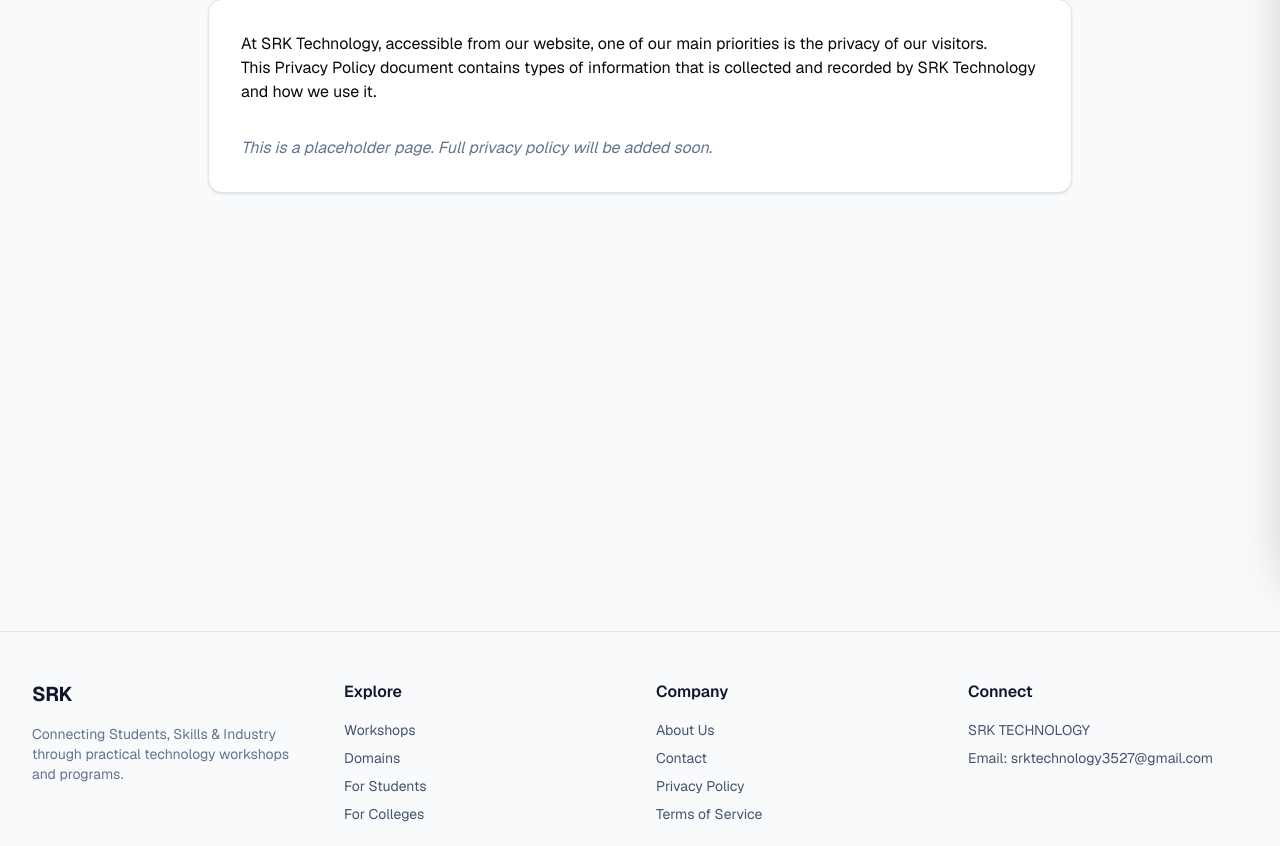
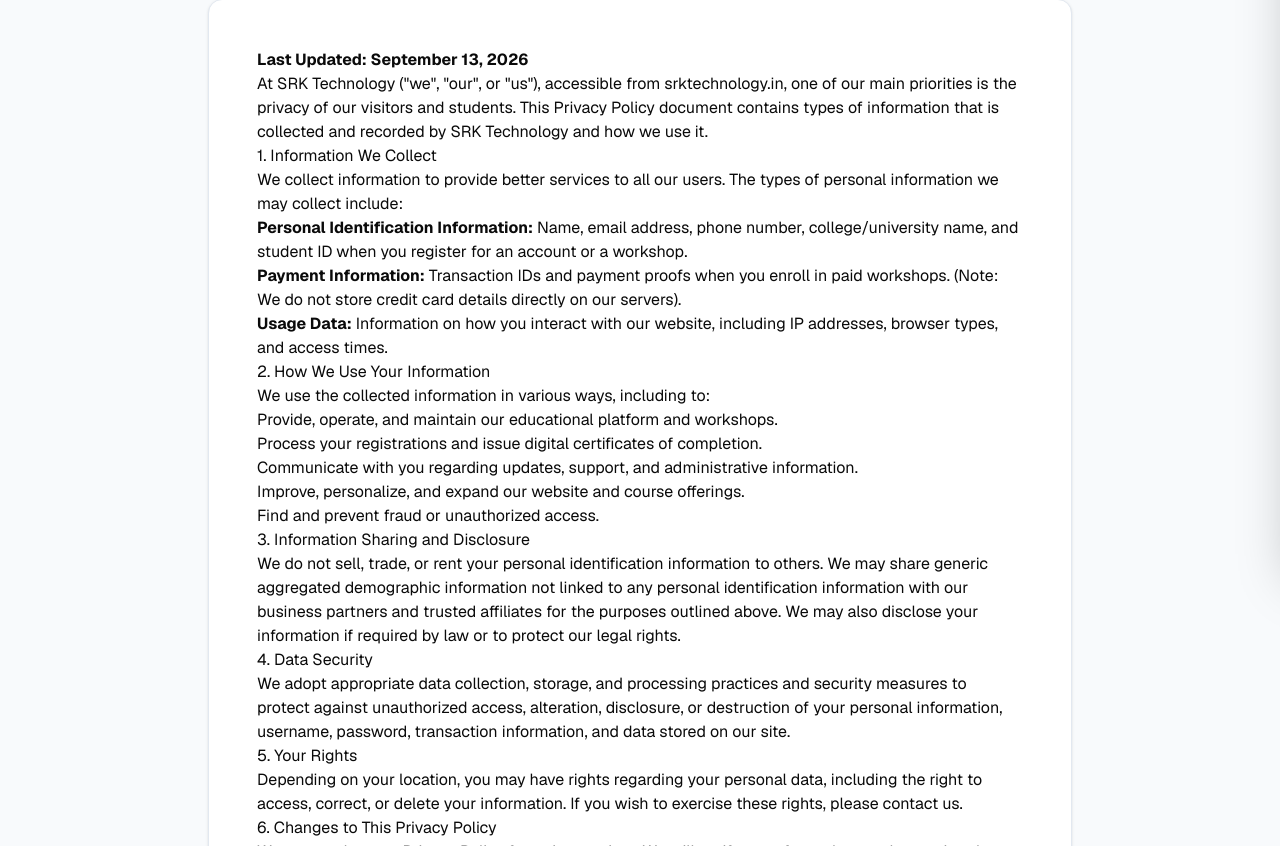
Before and after one commit to ShivaGanesh1080-ops/SRK_Technology, a Next.js app: page /privacy in a window 1280 px wide. Shown: the part 234-1080 px from the top of the page. Built offline with nearby package versions, Linux system fonts and the light colour scheme; no server answers.

Commit message:
feat: add full privacy policy and terms of service pages

```diff
--- a/src/app/privacy/page.tsx
+++ b/src/app/privacy/page.tsx
@@ -3,10 +3,43 @@
     <div className="min-h-screen py-24 bg-slate-50">
       <div className="max-w-4xl mx-auto px-4">
         <h1 className="text-4xl font-bold mb-8 text-slate-900">Privacy Policy</h1>
-        <div className="prose prose-slate max-w-none bg-white p-8 rounded-xl shadow-sm border border-slate-200">
-          <p>At SRK Technology, accessible from our website, one of our main priorities is the privacy of our visitors.</p>
-          <p>This Privacy Policy document contains types of information that is collected and recorded by SRK Technology and how we use it.</p>
-          <p className="mt-8 text-slate-500 italic">This is a placeholder page. Full privacy policy will be added soon.</p>
+        <div className="prose prose-slate prose-lg max-w-none bg-white p-8 md:p-12 rounded-xl shadow-sm border border-slate-200">
+          <p><strong>Last Updated: September 13, 2026</strong></p>
+
+          <p>At SRK Technology ("we", "our", or "us"), accessible from srktechnology.in, one of our main priorities is the privacy of our visitors and students. This Privacy Policy document contains types of information that is collected and recorded by SRK Technology and how we use it.</p>
+
+          <h2>1. Information We Collect</h2>
+          <p>We collect information to provide better services to all our users. The types of personal information we may collect include:</p>
+          <ul>
+            <li><strong>Personal Identification Information:</strong> Name, email address, phone number, college/university name, and student ID when you register for an account or a workshop.</li>
+            <li><strong>Payment Information:</strong> Transaction IDs and payment proofs when you enroll in paid workshops. (Note: We do not store credit card details directly on our servers).</li>
+            <li><strong>Usage Data:</strong> Information on how you interact with our website, including IP addresses, browser types, and access times.</li>
+          </ul>
+
+          <h2>2. How We Use Your Information</h2>
+          <p>We use the collected information in various ways, including to:</p>
+          <ul>
+            <li>Provide, operate, and maintain our educational platform and workshops.</li>
+            <li>Process your registrations and issue digital certificates of completion.</li>
+            <li>Communicate with you regarding updates, support, and administrative information.</li>
+            <li>Improve, personalize, and expand our website and course offerings.</li>
+            <li>Find and prevent fraud or unauthorized access.</li>
+          </ul>
+
+          <h2>3. Information Sharing and Disclosure</h2>
+          <p>We do not sell, trade, or rent your personal identification information to others. We may share generic aggregated demographic information not linked to any personal identification information with our business partners and trusted affiliates for the purposes outlined above. We may also disclose your information if required by law or to protect our legal rights.</p>
+
+          <h2>4. Data Security</h2>
+          <p>We adopt appropriate data collection, storage, and processing practices and security measures to protect against unauthorized access, alteration, disclosure, or destruction of your personal information, username, password, transaction information, and data stored on our site.</p>
+
+          <h2>5. Your Rights</h2>
+          <p>Depending on your location, you may have rights regarding your personal data, including the right to access, correct, or delete your information. If you wish to exercise these rights, please contact us.</p>
+
+          <h2>6. Changes to This Privacy Policy</h2>
+          <p>We may update our Privacy Policy from time to time. We will notify you of any changes by posting the new Privacy Policy on this page. You are advised to review this Privacy Policy periodically for any changes.</p>
+
+          <h2>7. Contact Us</h2>
+          <p>If you have any questions or suggestions about our Privacy Policy, do not hesitate to contact us via our Contact Page or email us directly at support@srktechnology.in.</p>
         </div>
       </div>
     </div>
--- a/src/app/terms/page.tsx
+++ b/src/app/terms/page.tsx
@@ -3,10 +3,37 @@
     <div className="min-h-screen py-24 bg-slate-50">
       <div className="max-w-4xl mx-auto px-4">
         <h1 className="text-4xl font-bold mb-8 text-slate-900">Terms of Service</h1>
-        <div className="prose prose-slate max-w-none bg-white p-8 rounded-xl shadow-sm border border-slate-200">
-          <p>Welcome to SRK Technology.</p>
-          <p>These terms of service outline the rules and regulations for the use of our website and services.</p>
-          <p className="mt-8 text-slate-500 italic">This is a placeholder page. Full terms will be added soon.</p>
+        <div className="prose prose-slate prose-lg max-w-none bg-white p-8 md:p-12 rounded-xl shadow-sm border border-slate-200">
+          <p><strong>Last Updated: September 13, 2026</strong></p>
+
+          <p>Welcome to SRK Technology! These terms and conditions outline the rules and regulations for the use of our website and educational services, located at srktechnology.in.</p>
+
+          <p>By accessing this website and registering for our workshops, we assume you accept these terms and conditions. Do not continue to use SRK Technology if you do not agree to take all of the terms and conditions stated on this page.</p>
+
+          <h2>1. Educational Services</h2>
+          <p>SRK Technology provides online and offline technical workshops, bootcamps, and skill-development programs. By enrolling in a program, you agree to participate constructively and respect the intellectual property rights of the curriculum.</p>
+
+          <h2>2. Registrations and Payments</h2>
+          <ul>
+            <li><strong>Accuracy:</strong> You must provide accurate and complete information during the registration process, including valid college details if registering as a student.</li>
+            <li><strong>Fees:</strong> All workshop fees must be paid in full prior to the start of the program unless otherwise explicitly stated.</li>
+            <li><strong>Refunds:</strong> Payments made for workshops are generally non-refundable once the workshop has commenced. Refund requests submitted prior to the registration deadline will be evaluated on a case-by-case basis.</li>
+          </ul>
+
+          <h2>3. Certificates of Completion</h2>
+          <p>SRK Technology issues verifiable digital certificates upon successful completion of a program. "Successful completion" is determined at the sole discretion of the instructor based on attendance, participation, and project submissions. Certificates may be revoked if issued fraudulently.</p>
+
+          <h2>4. User Accounts</h2>
+          <p>If you create an account on our website, you are responsible for maintaining the security of your account and you are fully responsible for all activities that occur under the account. You must immediately notify us of any unauthorized uses of your account or any other breaches of security.</p>
+
+          <h2>5. Intellectual Property</h2>
+          <p>Unless otherwise stated, SRK Technology and/or its licensors own the intellectual property rights for all material on SRK Technology, including course content, presentations, and code repositories. All intellectual property rights are reserved. You may access this from SRK Technology for your own personal educational use subjected to restrictions set in these terms and conditions.</p>
+
+          <h2>6. Limitation of Liability</h2>
+          <p>In no event shall SRK Technology, nor any of its officers, directors, and employees, be held liable for anything arising out of or in any way connected with your use of this website or the skills learned during the workshops. We do not guarantee employment or specific outcomes as a result of taking our courses.</p>
+
+          <h2>7. Governing Law</h2>
+          <p>These terms will be governed by and interpreted in accordance with the laws of India, and you submit to the non-exclusive jurisdiction of the state and federal courts located in India for the resolution of any disputes.</p>
         </div>
       </div>
     </div>
```
